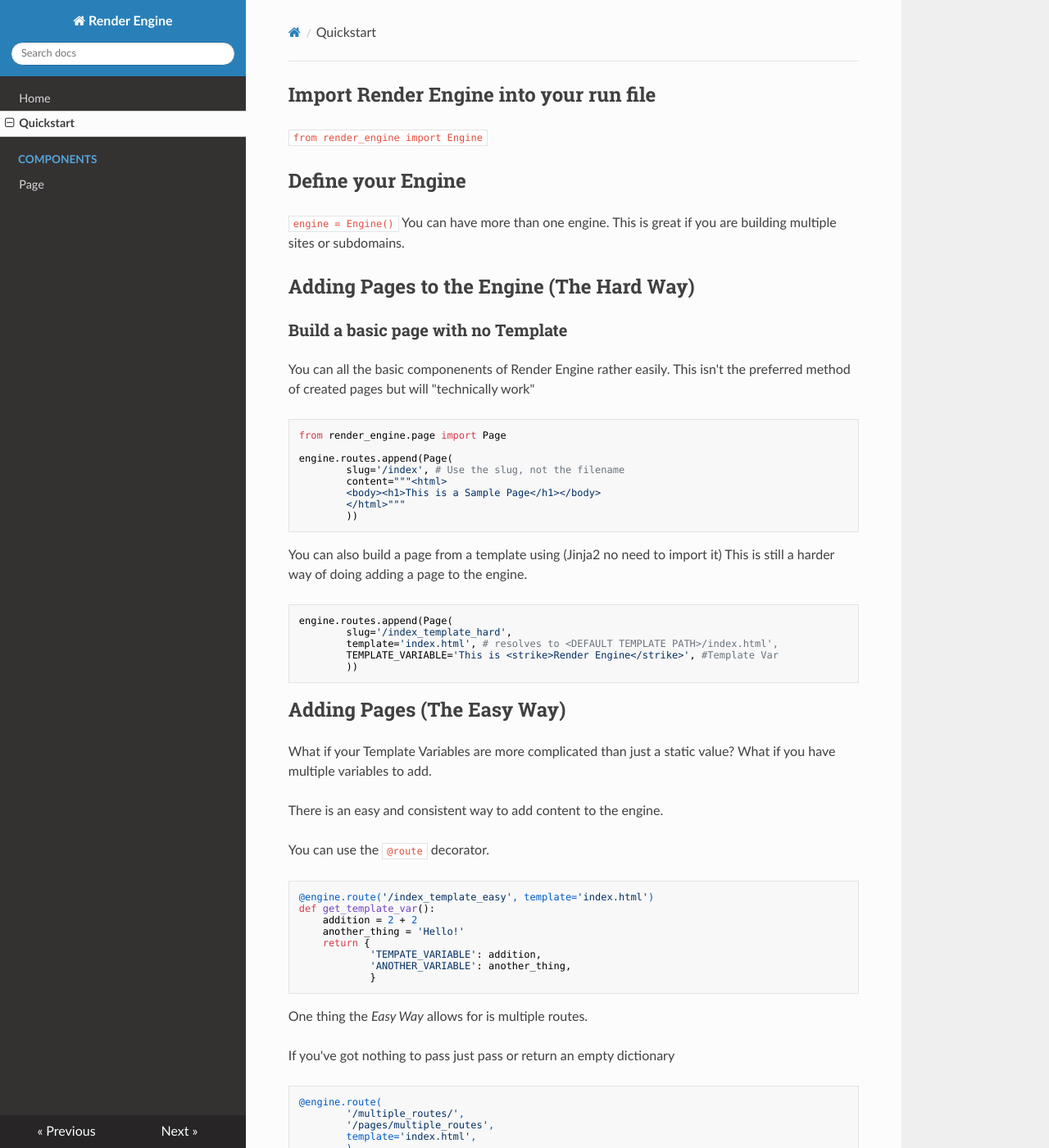
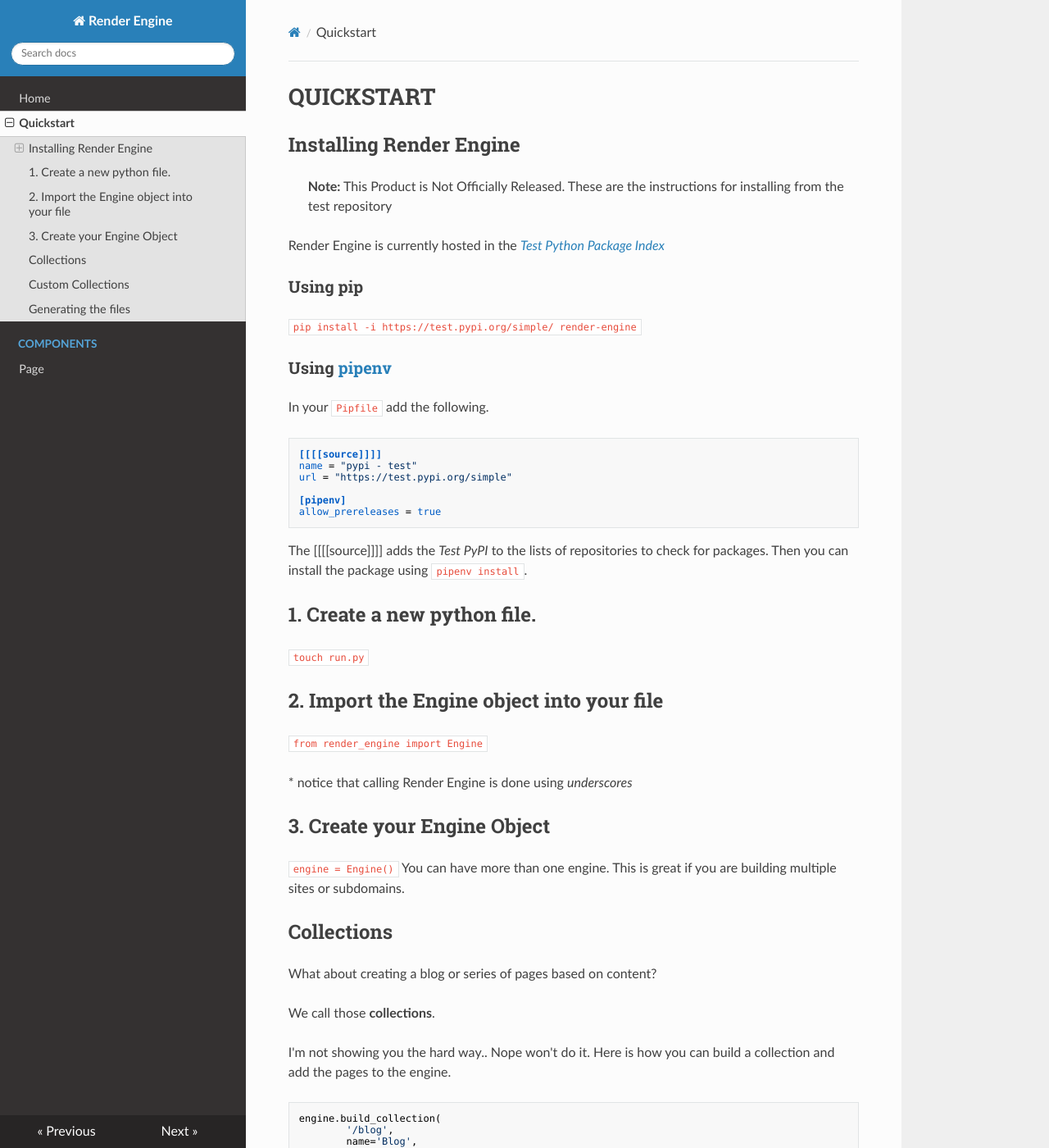
Before and after one commit to render-engine/render-engine, an MkDocs documentation site: the page built from docs/QUICKSTART.md, in a window 1280 px wide and 1400 px high. Shown: the whole window at 82% size. Built offline with MkDocs 1.6.1, drawn with Linux system fonts in a browser that asks for light colours; nearby versions of some CDN libraries; some of the changed text lies outside the part shown.

Commit message:
add adding_pages and update quickstart

````diff
--- a/docs/QUICKSTART.md
+++ b/docs/QUICKSTART.md
@@ -1,68 +1,39 @@
-## Import Render Engine into your run file
+# QUICKSTART #
+## Installing Render Engine ##
+
+> **Note:** This Product is Not Officially Released. These are the instructions for installing from the test repository
+
+Render Engine is currently hosted in the [_Test Python Package Index_](https://test.pypi.org/project/render-engine/)
+
+### Using pip
+`pip install -i https://test.pypi.org/simple/ render-engine`
+
+### Using [pipenv](https://pipenv.readthedocs.io/en/latest/) ###
+In your `Pipfile` add the following.
+```
+[[[[source]]]]
+name = "pypi - test"
+url = "https://test.pypi.org/simple"
+
+[pipenv]
+allow_prereleases = true
+```
+
+The [[[[source]]]] adds the _Test PyPI_ to the lists of repositories to check for packages. Then you can install the package using  `pipenv install`.
+
+
+## 1. Create a new python file.
+`touch run.py`
+
+## 2. Import the Engine object into your file
 
 `from render_engine import Engine`
 
-## Define your Engine
+\* notice that calling Render Engine is done using _underscores_
+## 3. Create  your Engine Object
 `engine = Engine()`
 You can have more than one engine. This is great if you are building multiple sites or subdomains.
 
-## Adding Pages to the Engine (The Hard Way)
-### Build a basic page with no Template
-You can all the basic componenents of Render Engine rather easily. This isn't the preferred method of created pages but will "technically work"
-
-```
-from render_engine.page import Page
-
-engine.routes.append(Page(
-        slug='/index', # Use the slug, not the filename
-        content="""<html>
-        <body><h1>This is a Sample Page</h1></body>
-        </html>"""
-        ))
-```
-
-You can also build a page from a template using (Jinja2 no need to import it)
-This is still a  harder way of doing adding a page to the engine.
-
-```
-engine.routes.append(Page(
-        slug='/index_template_hard',
-        template='index.html', # resolves to <DEFAULT TEMPLATE PATH>/index.html',
-        TEMPLATE_VARIABLE='This is <strike>Render Engine</strike>', #Template Var
-        ))
-```
-
-## Adding Pages (The Easy Way)
-What if your Template Variables are more complicated than just a static value? What if you have multiple variables to add.
-
-There is an easy and consistent way to add content to the engine.
-
-You can use the `@route` decorator.
-
-```
-@engine.route('/index_template_easy', template='index.html')
-def get_template_var():
-    addition = 2 + 2
-    another_thing = 'Hello!'
-    return {
-            'TEMPATE_VARIABLE': addition,
-            'ANOTHER_VARIABLE': another_thing,
-            }
-```
-
-One thing the _Easy Way_ allows for is multiple routes.
-
-If you've got nothing to pass just pass or return an empty dictionary
-
-```
-@engine.route(
-        '/multiple_routes/',
-        '/pages/multiple_routes',
-        template='index.html',
-        )
-def multiple_routes():
-    pass # or return {}
-```
 
 ## Collections
 What about creating a blog or series of pages based on content?
````
Also changed, not shown: docs/adding_pages.md (added, +61 -0 lines).
